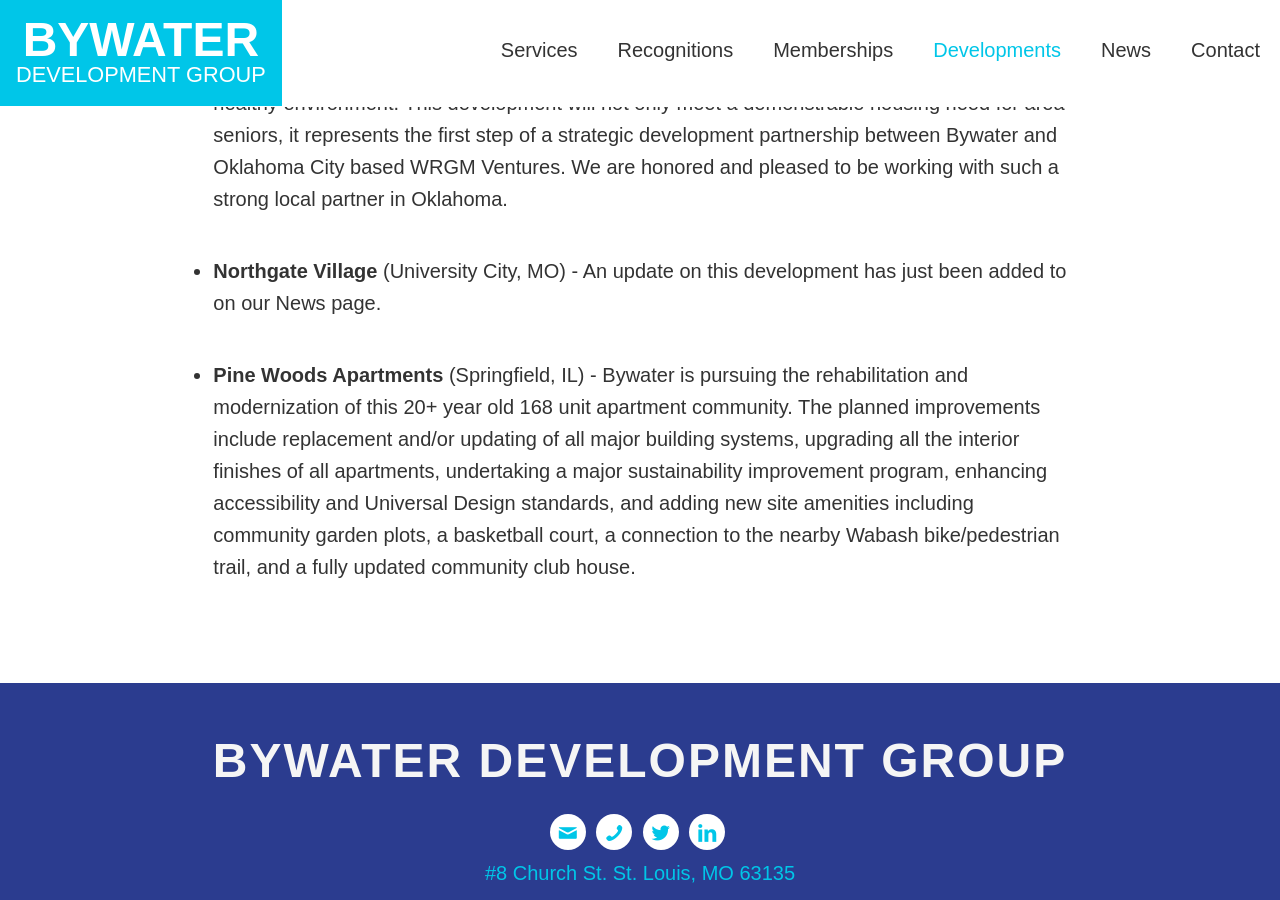
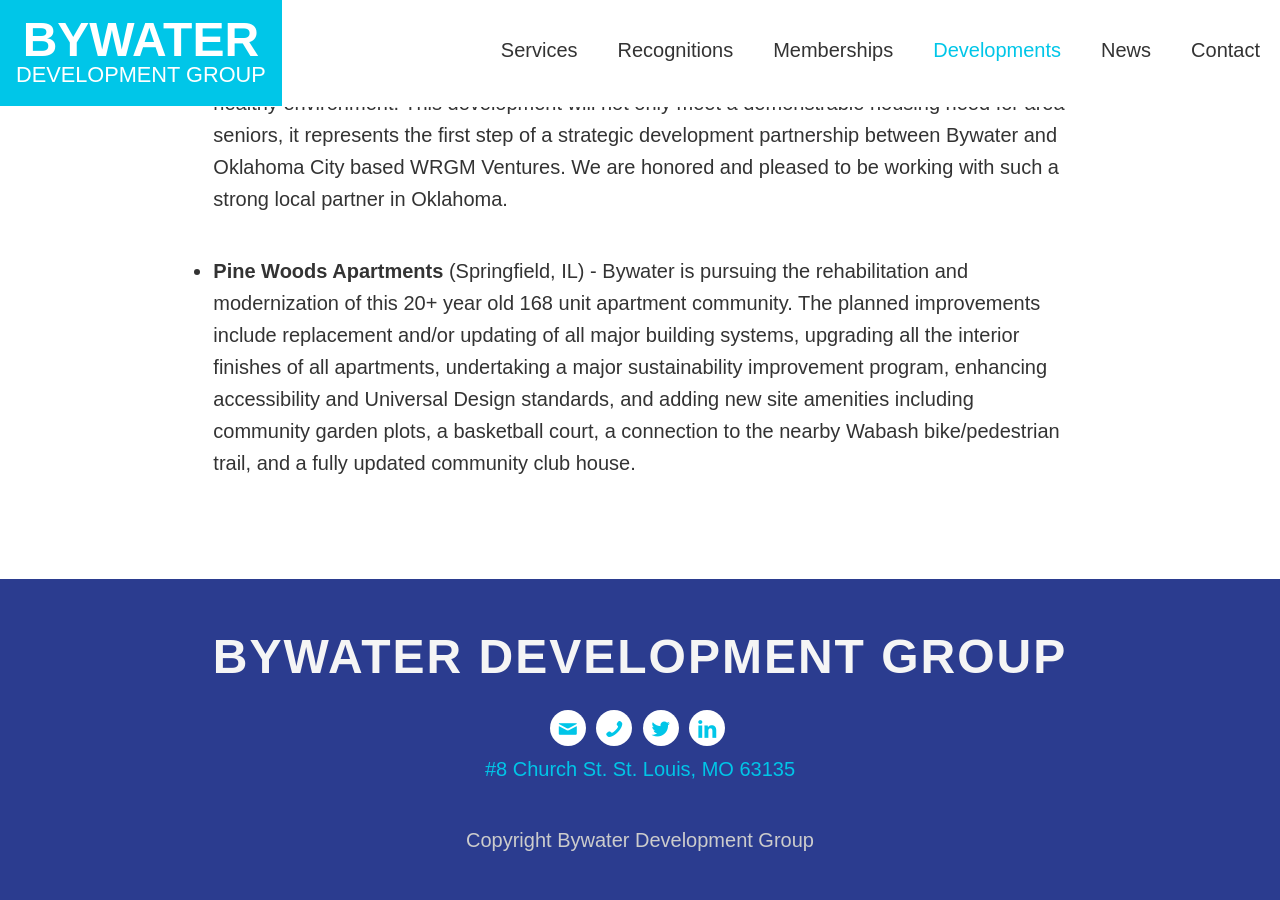
Before and after one commit to bywater/bywater.github.io, a Jekyll site: the page built from developments.html, in a window 1280 px wide and 900 px high, scrolled down 3896 px. Built offline with Jekyll 4.4.1, drawn with Linux system fonts in a browser that asks for light colours; nearby versions of some CDN libraries.

Commit message:
Updated '_data/developments.yml' via CloudCannon

```diff
--- a/_data/developments.yml
+++ b/_data/developments.yml
@@ -10,9 +10,6 @@
 - title: Memorial Pointe Senior Apartments
   location: "Edmond, OK"
   desc: "Bywater is working to develop a new 48 unit senior development in a growing and thriving community of choice in the Oklahoma City metro area. Memorial Pointe will achieve high sustainability standards with a range of green building features, and will employ a broad array of Universal Design measures to meet the long-term accessibility and livability needs of its senior residents. A robust supportive services program will enhance the quality of life for development residents. The combination of these features and services will allow area seniors to age in place in a comfortable, affordable, and healthy environment.  This development will not only meet a demonstrable housing need for area seniors, it represents the first step of a strategic development partnership between Bywater and Oklahoma City based WRGM Ventures.  We are honored and pleased to be working with such a strong local partner in Oklahoma."
-- title: Northgate Village
-  location: "University City, MO"
-  desc: An update on this development has just been added to on our News page.
 - title: Pine Woods Apartments
   location: "Springfield, IL"
   desc: "Bywater is pursuing the rehabilitation and modernization of this 20+ year old 168 unit apartment community.  The planned improvements include replacement and/or updating of all major building systems, upgrading all the interior finishes of all apartments, undertaking a major sustainability improvement program, enhancing accessibility and Universal Design standards, and adding new site amenities including community garden plots, a basketball court, a connection to the nearby Wabash bike/pedestrian trail, and a fully updated community club house."
```
